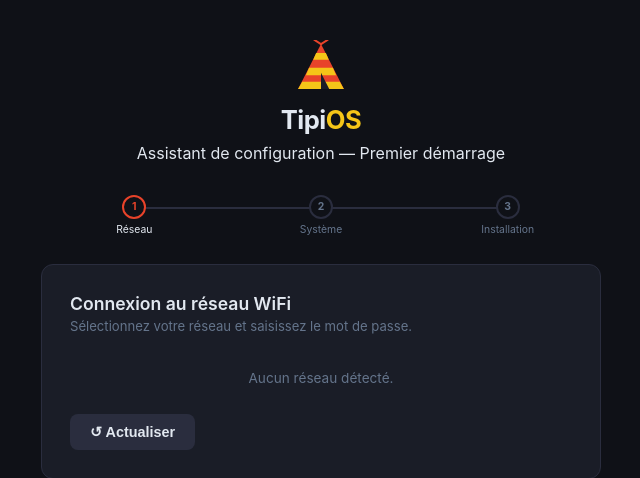
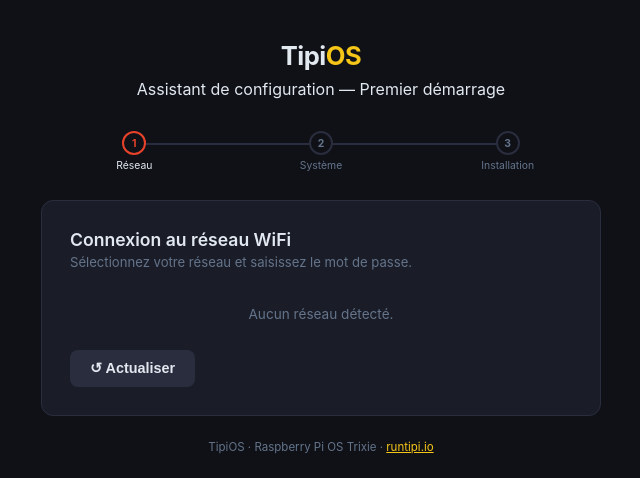
Before and after one commit to Mouette03/tipiOS, a Flask app: page /wifi in a window 1280 px wide. Shown: the top 478 px of the page, without its empty margins (319-959 px from the left). Run offline with Flask 3, Linux system fonts and the light colour scheme.

Commit message:
Update base.html

```diff
--- a/stage-tipi/01-config/files/app/templates/base.html
+++ b/stage-tipi/01-config/files/app/templates/base.html
@@ -178,21 +178,6 @@
 </head>
 <body>
   <header>
-    <svg class="logo-icon" xmlns="http://www.w3.org/2000/svg" viewBox="0 0 60 66" width="54" height="54" aria-hidden="true">
-      <!-- Pâles -->
-      <line x1="30" y1="5" x2="22" y2="0" stroke="#E8432A" stroke-width="2.5" stroke-linecap="round"/>
-      <line x1="30" y1="5" x2="38" y2="0" stroke="#E8432A" stroke-width="2.5" stroke-linecap="round"/>
-      <!-- Corps principal (rouge-orangé) -->
-      <polygon points="30,5 58,60 2,60" fill="#E8432A"/>
-      <!-- Rayure or 1 -->
-      <polygon points="24,16 36,16 39.5,24 20.5,24" fill="#F5C518"/>
-      <!-- Rayure or 2 -->
-      <polygon points="15.5,34 44.5,34 48.5,43 11.5,43" fill="#F5C518"/>
-      <!-- Rayure or 3 (bas) -->
-      <polygon points="7,51 53,51 58,60 2,60" fill="#F5C518"/>
-      <!-- Entrée sombre -->
-      <polygon points="30,60 40,60 30,40" fill="#1a1d27"/>
-    </svg>
     <div class="logo">Tipi<span>OS</span></div>
     <div class="tagline">Assistant de configuration — Premier démarrage</div>
 
```
